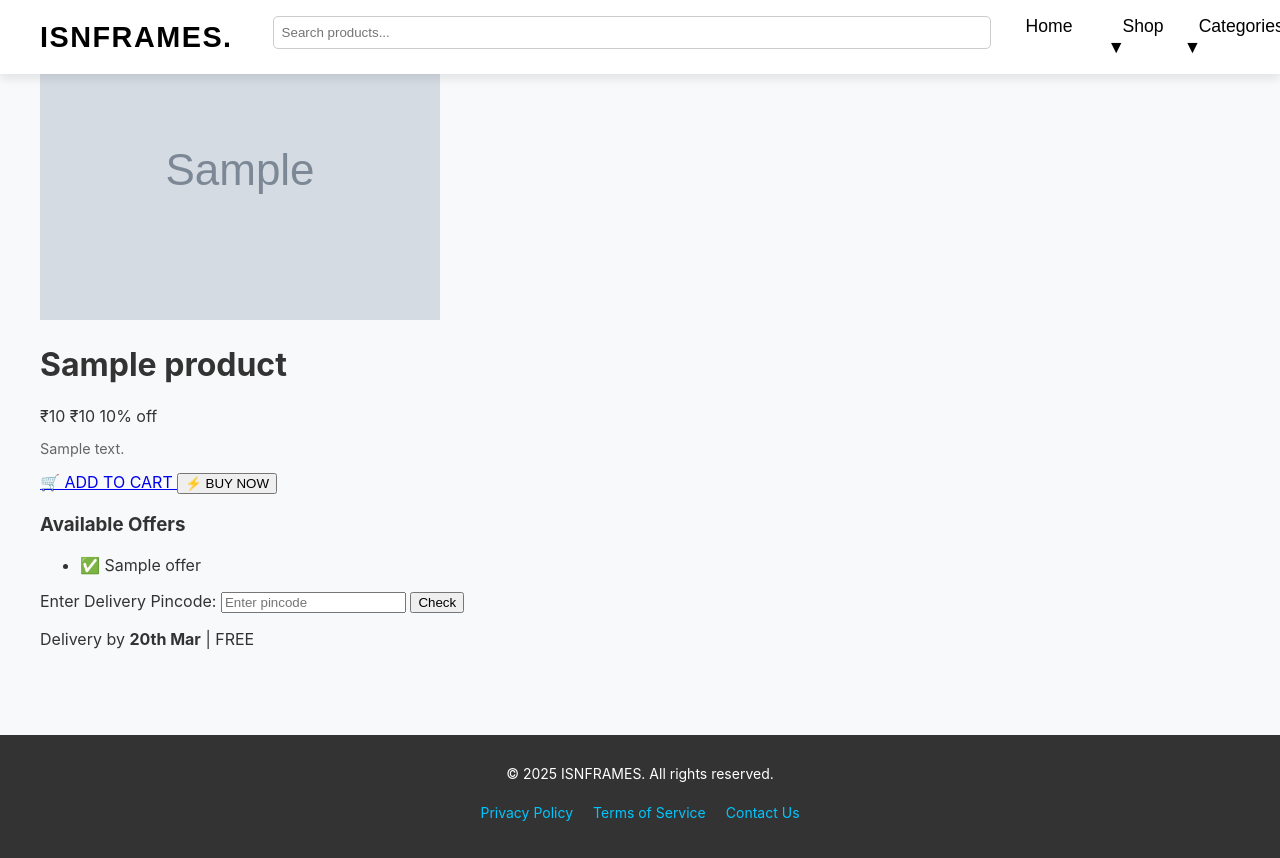
After one commit to ishankkumar-007/commercia, a Flask app: template app/templates/view_details.html in a window 1280 px wide. The commit adds this page. Run offline with Flask 3, Linux system fonts and the light colour scheme; the template is opened without the code that fills it: most values are stand-ins (such as "Sample title", 1, 10 or a date in 2020); grey boxes marked "Sample" are stand-in pictures.

Commit message:
add html page for view_details page

```diff
--- /dev/null
+++ b/app/templates/view_details.html
@@ -0,0 +1,78 @@
+{% extends 'base.html' %}
+
+{% block title %}{{ product.get('Product_name', 'Description') }}{% endblock %}
+
+{% block content %}
+<link rel="stylesheet" href="{{ url_for('static', filename='css/view_details.css') }}">
+
+<div class="container">
+    <div class="product-details">
+        <!-- Left: Image Gallery -->
+        <div class="image-gallery">
+            <!-- <div class="thumbnail-list">
+                {% if product.get('Images') %}
+                    {% for image in product['Images'] %}
+                    <img src="{{ url_for('static', filename='images/' + image) }}" alt="Thumbnail" class="thumbnail" onclick="updateMainImage(this)">
+                    {% endfor %}
+                {% else %}
+                    <p>No Images Available</p>
+                {% endif %}
+            </div> -->
+            <div class="main-image">
+                <img id="mainImage" src="{{ product['Images'][0] }}" alt="{{ product.Product_name }}">
+
+
+            </div>
+        </div>
+
+        <!-- Right: Product Info -->
+        <div class="info-section">
+            <h1>{{ product.get('Product_name', 'Unknown Product') }}</h1>
+            <div class="price-section">
+                <span class="current-price">₹{{ product.get('discounted_price', 'N/A') }}</span>
+                <span class="original-price">₹{{ product.get('original_price', 'N/A') }}</span>
+                <span class="discount">{{ product.get('discount', 0) }}% off</span>
+            </div>
+            <p class="description">{{ product.get('Description', 'No description available') }}</p>
+
+            <!-- Buttons -->
+            <div class="buttons">
+                <a href="{{ url_for('add_to_cart', product_id=product['Product_id']) }}" class="add-to-cart">
+                    🛒 ADD TO CART
+                </a>
+
+                <button class="buy-now">⚡ BUY NOW</button>
+            </div>
+
+            <!-- Offers -->
+            <div class="offers">
+                <h3>Available Offers</h3>
+                <ul>
+                    {% if product.get('offers') %}
+                        {% for offer in product['offers'] %}
+                        <li>✅ {{ offer }}</li>
+                        {% endfor %}
+                    {% else %}
+                        <li>No Offers Available</li>
+                    {% endif %}
+                </ul>
+            </div>
+
+            <!-- Delivery Section -->
+            <div class="delivery">
+                <label>Enter Delivery Pincode:</label>
+                <input type="text" placeholder="Enter pincode">
+                <button>Check</button>
+                <p class="delivery-info">Delivery by <strong>20th Mar</strong> | <span class="free-delivery">FREE</span></p>
+            </div>
+        </div>
+    </div>
+</div>
+
+<script>
+    function updateMainImage(img) {
+        document.getElementById("mainImage").src = img.src;
+    }
+</script>
+
+{% endblock %}
```
Also changed, not shown: app/templates/index.html (+7 -2 lines), app/templates/base.html (line endings or trailing spaces).
